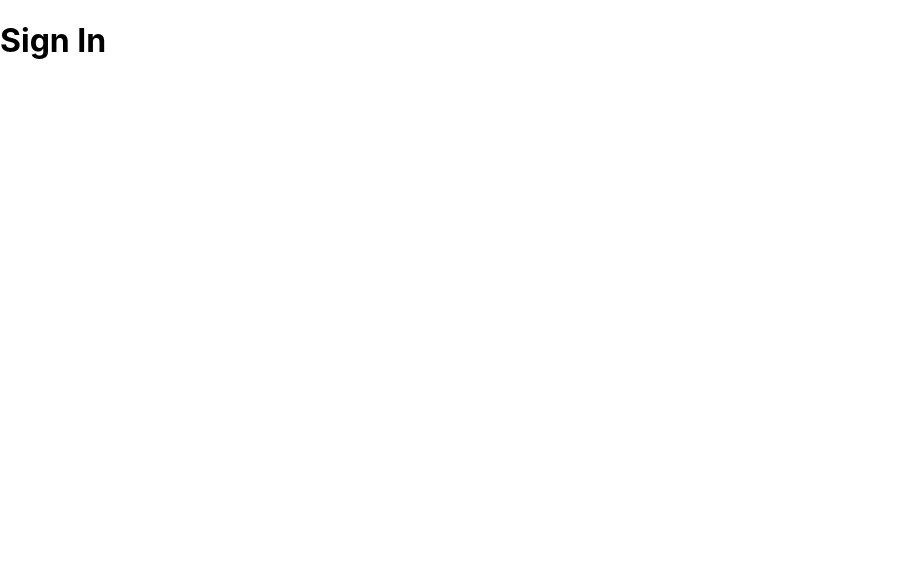
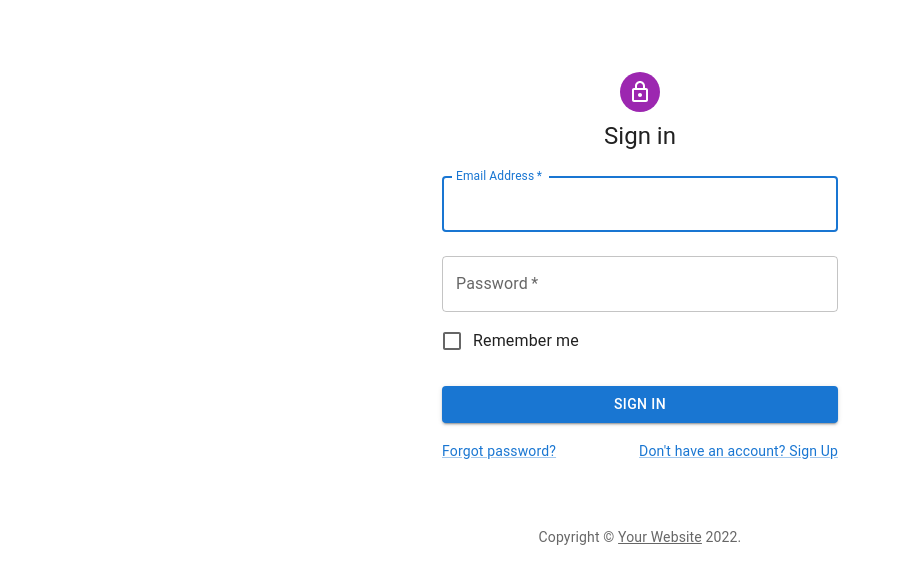
Before and after one commit to LiJamie1/Activity_Tracker, a React (Create React App) app: page / in a window 1280 px wide. Shown: the top 584 px of the page, without its empty margins (0-901 px from the left). Built offline with nearby package versions, Linux system fonts and the light colour scheme.

Commit message:
fix issues with mui not rendering correctly, signin template now works

```diff
--- a/package.json
+++ b/package.json
@@ -3,6 +3,10 @@
   "version": "0.1.0",
   "private": true,
   "dependencies": {
+    "@emotion/react": "^11.8.1",
+    "@emotion/styled": "^11.8.1",
+    "@mui/icons-material": "^5.4.2",
+    "@mui/material": "^5.4.3",
     "@testing-library/jest-dom": "^5.16.2",
     "@testing-library/react": "^12.1.3",
     "@testing-library/user-event": "^13.5.0",
--- a/src/pages/SignIn.jsx
+++ b/src/pages/SignIn.jsx
@@ -1,5 +1,126 @@
+// import * as React from "react";
+
+// export default function SignIn() {
+//   return <h1>Sign In</h1>;
+// }
 import * as React from "react";
+import Avatar from "@mui/material/Avatar";
+import Button from "@mui/material/Button";
+import CssBaseline from "@mui/material/CssBaseline";
+import TextField from "@mui/material/TextField";
+import FormControlLabel from "@mui/material/FormControlLabel";
+import Checkbox from "@mui/material/Checkbox";
+import Link from "@mui/material/Link";
+import Grid from "@mui/material/Grid";
+import Box from "@mui/material/Box";
+import LockOutlinedIcon from "@mui/icons-material/LockOutlined";
+import Typography from "@mui/material/Typography";
+import Container from "@mui/material/Container";
+import { createTheme, ThemeProvider } from "@mui/material/styles";
+
+function Copyright(props) {
+  return (
+    <Typography
+      variant="body2"
+      color="text.secondary"
+      align="center"
+      {...props}
+    >
+      {"Copyright © "}
+      <Link color="inherit" href="https://mui.com/">
+        Your Website
+      </Link>{" "}
+      {new Date().getFullYear()}
+      {"."}
+    </Typography>
+  );
+}
+
+const theme = createTheme();
 
 export default function SignIn() {
-  return <h1>Sign In</h1>;
+  const handleSubmit = (event) => {
+    event.preventDefault();
+    const data = new FormData(event.currentTarget);
+    // eslint-disable-next-line no-console
+    console.log({
+      email: data.get("email"),
+      password: data.get("password"),
+    });
+  };
+
+  return (
+    <ThemeProvider theme={theme}>
+      <Container component="main" maxWidth="xs">
+        <CssBaseline />
+        <Box
+          sx={{
+            marginTop: 8,
+            display: "flex",
+            flexDirection: "column",
+            alignItems: "center",
+          }}
+        >
+          <Avatar sx={{ m: 1, bgcolor: "secondary.main" }}>
+            <LockOutlinedIcon />
+          </Avatar>
+          <Typography component="h1" variant="h5">
+            Sign in
+          </Typography>
+          <Box
+            component="form"
+            onSubmit={handleSubmit}
+            noValidate
+            sx={{ mt: 1 }}
+          >
+            <TextField
+              margin="normal"
+              required
+              fullWidth
+              id="email"
+              label="Email Address"
+              name="email"
+              autoComplete="email"
+              autoFocus
+            />
+            <TextField
+              margin="normal"
+              required
+              fullWidth
+              name="password"
+              label="Password"
+              type="password"
+              id="password"
+              autoComplete="current-password"
+            />
+            <FormControlLabel
+              control={<Checkbox value="remember" color="primary" />}
+              label="Remember me"
+            />
+            <Button
+              type="submit"
+              fullWidth
+              variant="contained"
+              sx={{ mt: 3, mb: 2 }}
+            >
+              Sign In
+            </Button>
+            <Grid container>
+              <Grid item xs>
+                <Link href="#" variant="body2">
+                  Forgot password?
+                </Link>
+              </Grid>
+              <Grid item>
+                <Link href="#" variant="body2">
+                  {"Don't have an account? Sign Up"}
+                </Link>
+              </Grid>
+            </Grid>
+          </Box>
+        </Box>
+        <Copyright sx={{ mt: 8, mb: 4 }} />
+      </Container>
+    </ThemeProvider>
+  );
 }
```
Also changed, not shown: 1 other file (tests, documents, lock files or other folders).
